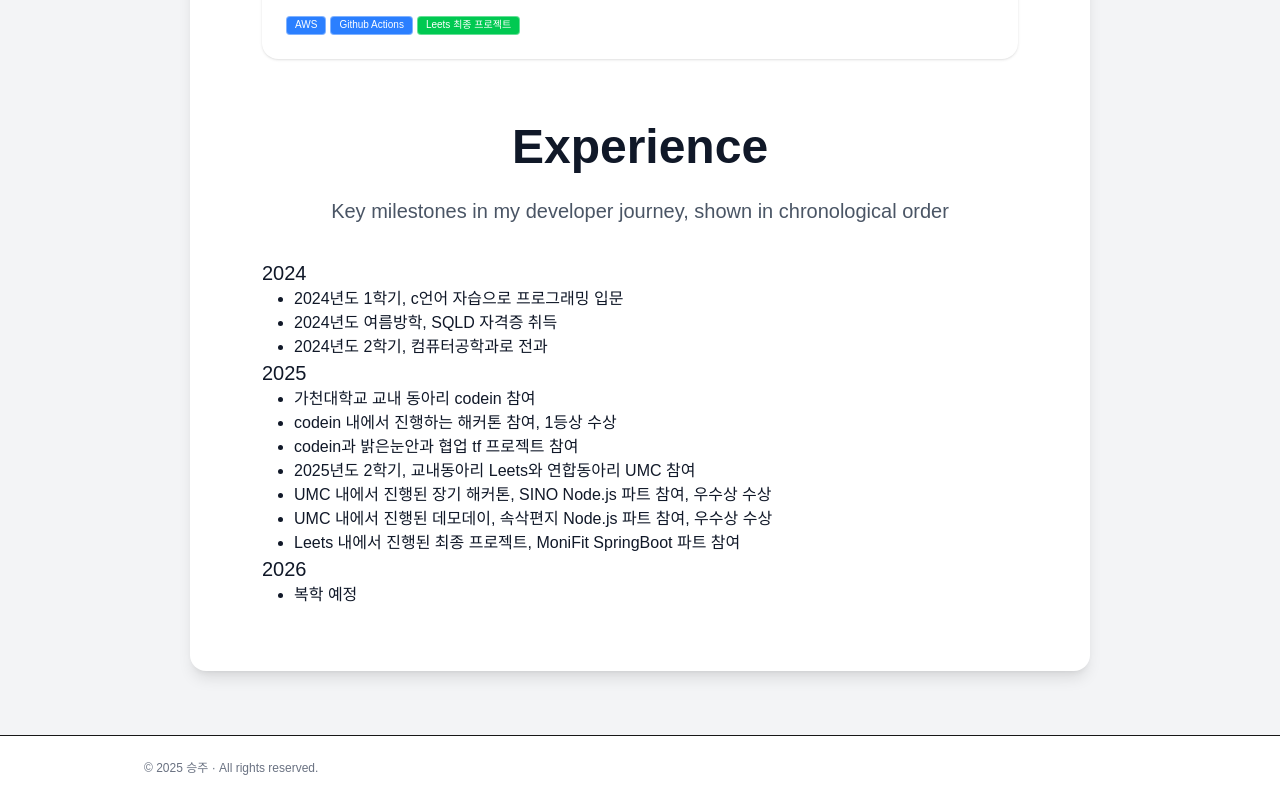
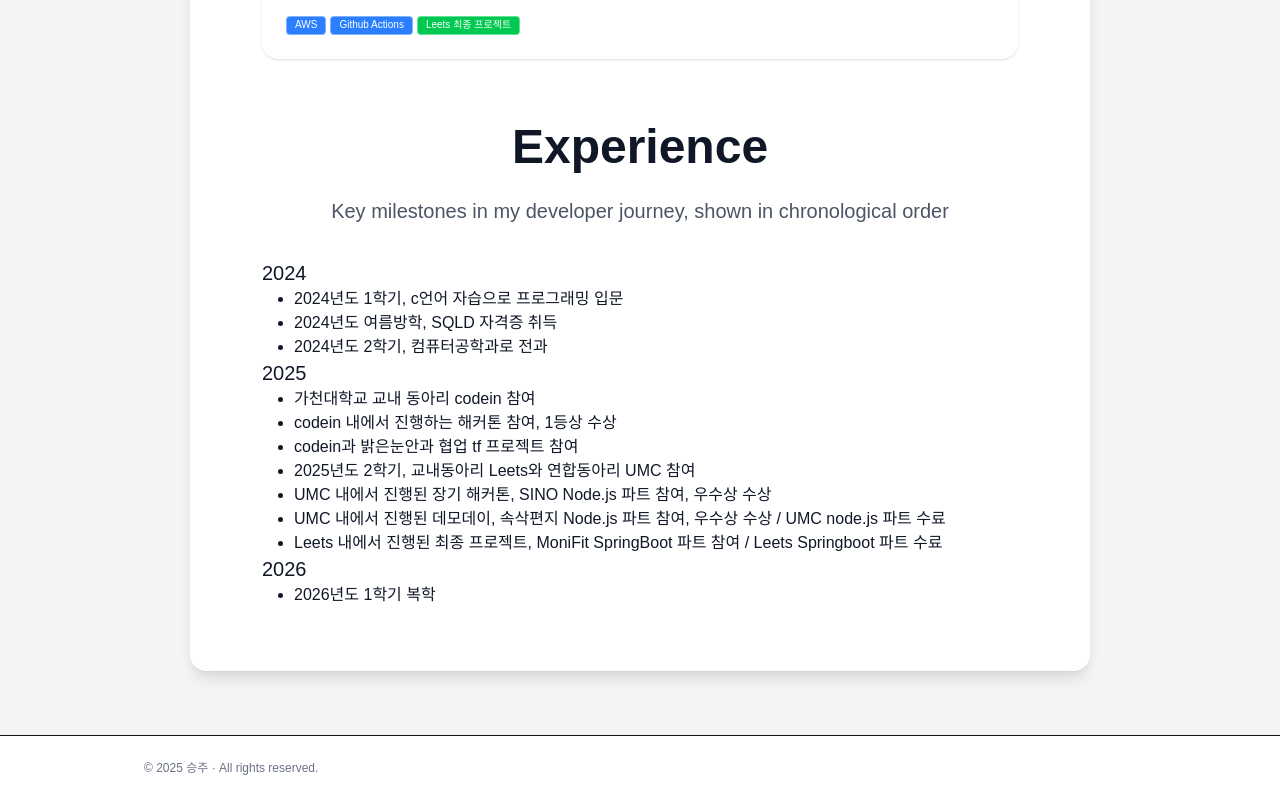
Before and after one commit to user040131/user040131.github.io, a Next.js app: page /portfolio in a window 1280 px wide. Shown: the part 2849-3649 px from the top of the page. Built offline with nearby package versions, Linux system fonts and the light colour scheme.

Commit message:
Update project participation details in portfolio

```diff
--- a/src/app/portfolio/page.tsx
+++ b/src/app/portfolio/page.tsx
@@ -556,12 +556,12 @@ export default function HomePage() {
                 <li>codein과 밝은눈안과 협업 tf 프로젝트 참여</li>
                 <li>2025년도 2학기, 교내동아리 Leets와 연합동아리 UMC 참여</li>
                 <li>UMC 내에서 진행된 장기 해커톤, SINO Node.js 파트 참여, 우수상 수상</li>
-                <li>UMC 내에서 진행된 데모데이, 속삭편지 Node.js 파트 참여, 우수상 수상</li>
-                <li>Leets 내에서 진행된 최종 프로젝트, MoniFit SpringBoot 파트 참여</li>
+                <li>UMC 내에서 진행된 데모데이, 속삭편지 Node.js 파트 참여, 우수상 수상 / UMC node.js 파트 수료</li>
+                <li>Leets 내에서 진행된 최종 프로젝트, MoniFit SpringBoot 파트 참여 / Leets Springboot 파트 수료</li>
               </ol>
               <h2 className="md:text-xl">2026</h2>
               <ol className="list-disc pl-8">
-                <li>복학 예정</li>
+                <li>2026년도 1학기 복학</li>
               </ol>
             </div>
           </section>
```
